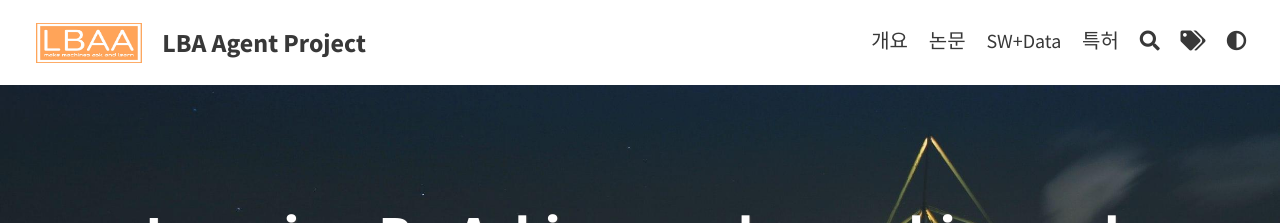
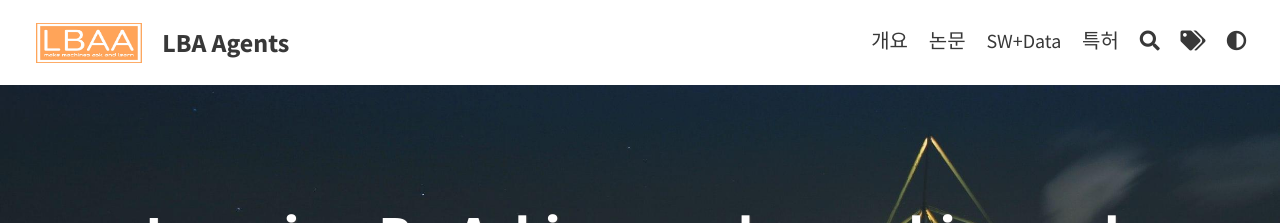
Before and after one commit to lbaa2022/lbaa2022.github.io, a Jekyll site: the page built from index.html, in a window 1280 px wide. Shown: the top 223 px of the page. Built offline with Jekyll 4.4.1, drawn with Linux system fonts in a browser that asks for light colours; the list of posts is cut into pages by our own code.

Commit message:
changed the title

```diff
--- a/_config.yml
+++ b/_config.yml
@@ -3,7 +3,7 @@ baseurl: ""
 url: "https://lbaa2022.github.io"
 
 # THEME-SPECIFIC CONFIGURATION
-title: LBA Agent Project                                # site's title
+title: LBA Agents                                # site's title
 description: "LBA Agent Project Homepage"      # used by search engines
 avatar: assets/img/lbaa-logo.jpg                         # Empty for no avatar in navbar
 favicon: assets/favicon.ico                             # Icon displayed in the tab
```
